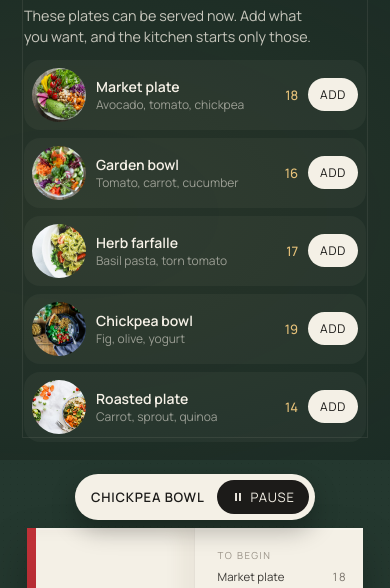
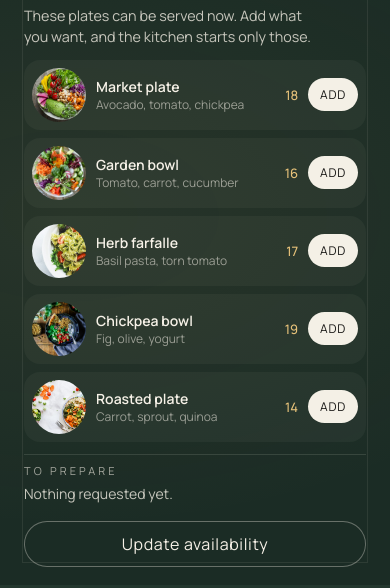
Before and after one commit to supriyakotla0110-sketch/orla, a plain HTML site: page index.html in a window 390 px wide. Shown: the part 217-805 px from the top of the page. Drawn offline with Linux system fonts and the light colour scheme.

Commit message:
Keep the available dishes and the kitchen list on the same side.

```diff
--- a/index.html
+++ b/index.html
@@ -7,7 +7,7 @@
   <link rel="preconnect" href="https://fonts.googleapis.com" />
   <link rel="preconnect" href="https://fonts.gstatic.com" crossorigin />
   <link href="https://fonts.googleapis.com/css2?family=Manrope:wght@400;500;600&family=Outfit:wght@400;500&display=swap" rel="stylesheet" />
-  <link rel="stylesheet" href="styles.css?v=model" />
+  <link rel="stylesheet" href="styles.css?v=side" />
 </head>
 <body>
   <div class="app">
@@ -55,6 +55,12 @@
         <button type="button" data-add="4">Add</button>
       </li>
     </ul>
+    <div class="order-box">
+      <p class="kicker">To prepare</p>
+      <p class="order-empty" id="prepEmpty">Nothing requested yet.</p>
+      <ul class="order" id="prep"></ul>
+    </div>
+    <button class="keep quiet" id="kitchenOpen" type="button">Update availability</button>
   </aside>
     <div class="stage" id="stage">
       <div class="linen" aria-hidden="true"></div>
@@ -150,12 +156,6 @@
     <p class="lede" id="nowNote">Avocado, tomato, chickpea, and a cold herb cream.</p>
     <p class="aside-note" id="nowStatus">Available tonight.</p>
     <button class="keep" id="requestPlate" type="button">Request this plate</button>
-    <div class="order-box">
-      <p class="kicker">To prepare</p>
-      <p class="order-empty" id="prepEmpty">Nothing requested yet.</p>
-      <ul class="order" id="prep"></ul>
-    </div>
-    <button class="keep quiet" id="kitchenOpen" type="button">Update availability</button>
     <button class="keep reserve-open" id="reserveOpen" type="button">Hold a table</button>
     <p class="hold" id="hold" hidden></p>
   </aside>
--- a/styles.css
+++ b/styles.css
@@ -80,6 +80,20 @@ button, input, select { font: inherit; color: inherit; }
 
 .wing > * {
   width: 100%;
+}
+
+.wing-left { overflow: hidden; }
+
+.wing-left .avail {
+  flex: 1 1 auto;
+  min-height: 0;
+  overflow: auto;
+}
+
+.wing-left .order-box {
+  flex: none;
+  padding-top: 8px;
+  border-top: 1px solid rgba(246, 241, 231, 0.12);
 }
 
 .wing::before {
@@ -787,7 +801,8 @@ body:not(.is-paused) #playIcon .play-tri { display: none; }
     display: flex;
     flex-direction: column;
   }
-  .wing { height: auto; overflow: visible; }
+  .wing, .wing-left { height: auto; overflow: visible; }
+  .wing-left .avail { overflow: visible; }
   .stage {
     width: min(100%, 520px);
     height: auto;
```
